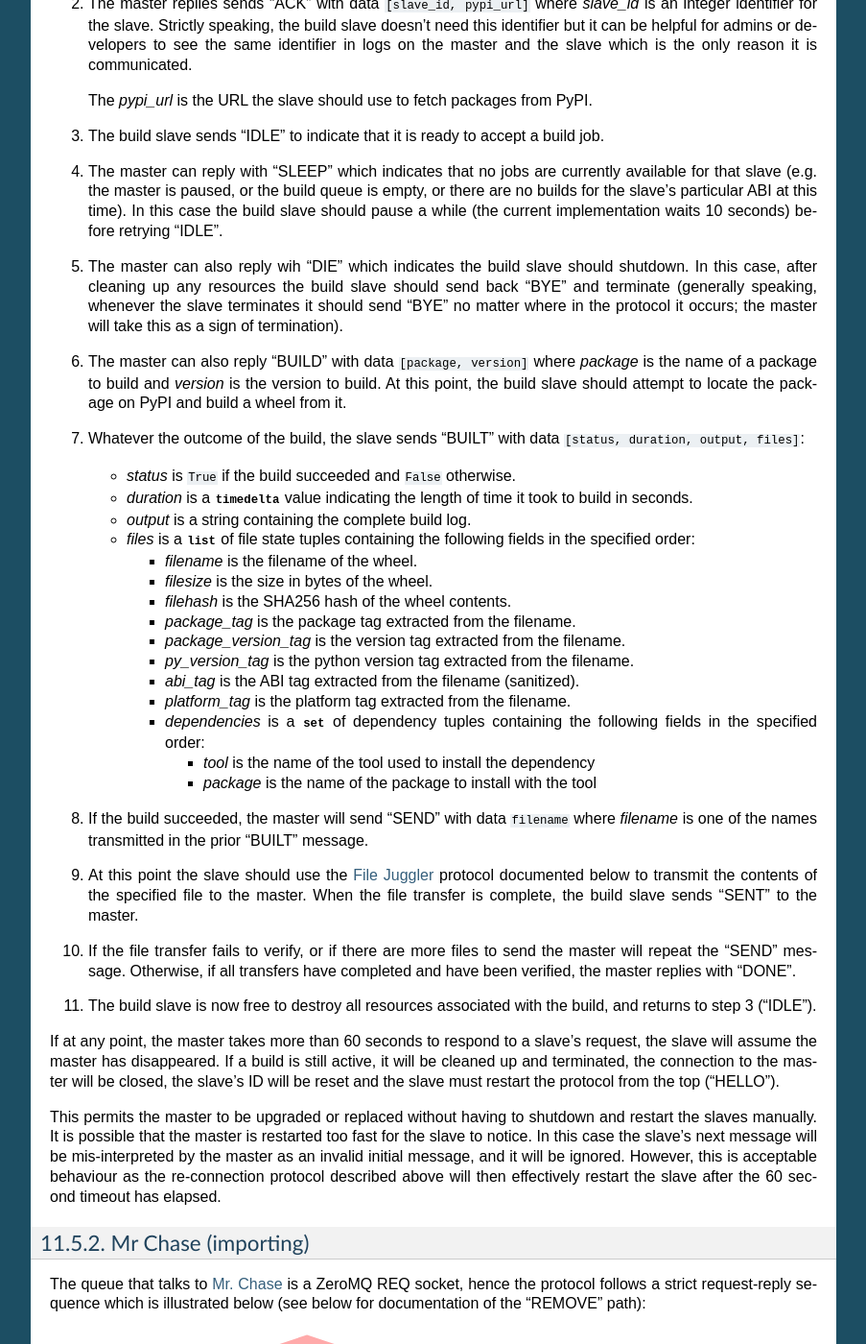
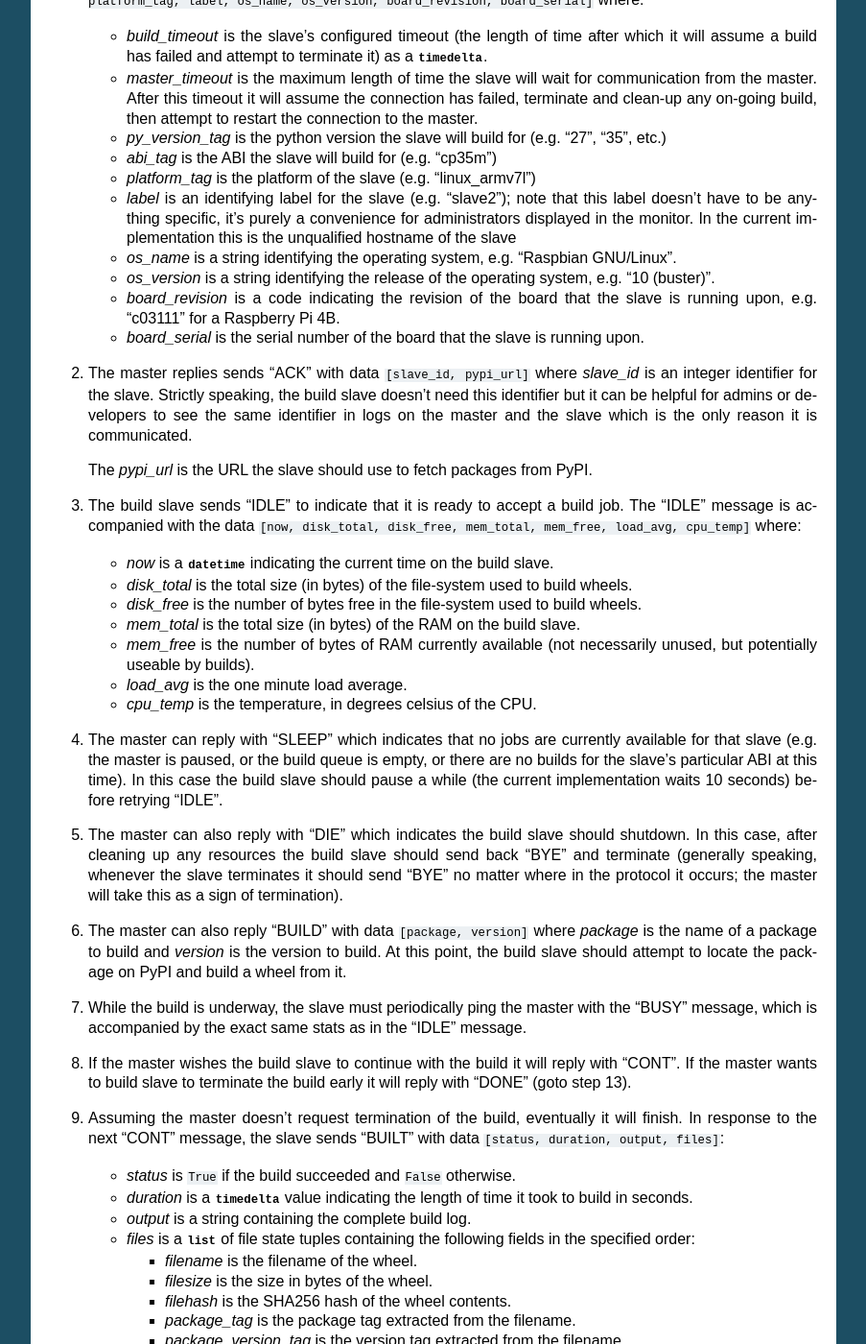
Before and after one commit to piwheels/piwheels, a Sphinx documentation site: the page built from docs/development.rst, in a window 1280 px wide and 1400 px high, scrolled down 5756 px. Shown: the whole window at 96% size, without its empty margins (198-1101 px from the left). Built offline with Sphinx 7.4.7, drawn with Linux system fonts in a browser that asks for light colours; some of the changed text lies outside the part shown.

Commit message:
Lots of docs work
Tidying up various out-of-date statements, links, fixing broken autodoc
imports, etc.

```diff
--- a/docs/development.rst
+++ b/docs/development.rst
@@ -122,9 +122,8 @@
 Implemented in: :class:`piwheels.master.the_architect.TheArchitect`.
 
 This task is the final database related task in the master script. Unlike
-:ref:`the-oracle` it simply queries the database for the packages that need
-building.  Whenever :ref:`slave-driver` needs a task to hand to a build slave,
-it asks the Architect for one matching the build slave's ABI.
+:ref:`the-oracle` it periodically queries the database for the packages that
+need building and passes this information along to the :ref:`slave-driver`.
 
 
 .. _slave-driver:
@@ -134,11 +133,14 @@
 
 Implemented in: :class:`piwheels.master.slave_driver.SlaveDriver`.
 
-This task is the main coordinator of the build slave's activities. When a build
+This task is the main coordinator of the build slaves' activities. When a build
 slave first comes online it introduces itself to this task (with information
-including the ABI it can build for), and asks for a package to build. As
-described above, this task asks :ref:`the-architect` for the next package
-matching the build slave's ABI and passes this back.
+including the ABI it can build for), and asks for a package to build. If there
+is a pending package matching the build slave's ABI, it will be told to build
+that package.
+
+Periodically, :ref:`the-architect` refreshes this tasks' list of packages that
+require building.
 
 Eventually the build slave will communicate whether or not the build succeeded,
 along with information about the build (log output, files generated, etc.).
@@ -147,7 +149,9 @@
 a file transfer from the relevant build slave.
 
 Finally, when all files from the build have been transferred, the Slave Driver
-informs the :ref:`the-scribe` that the package's index will need (re)writing.
+informs the :ref:`the-scribe` that the package's index and project page will
+need (re)writing. It also periodically informs :ref:`big-brother` of the size
+of the build queue.
 
 
 .. _mr-chase:
@@ -258,8 +262,13 @@
   validated on both transmission and reception (see :mod:`piwheels.protocols`
   for more information).
 
+For example the message telling a build slave what package and version to build
+looks like this in Python syntax::
+
+    ['BUILD', 'numpy', '1.14.0']
+
 If a message is not associated with any data whatsoever, it is transmitted as a
-simple unicode string (without the tuple encapsulation). The serialization
+simple unicode string (without the list encapsulation). The serialization
 format for all messages in the system is currently `CBOR`_.
 
 
@@ -272,24 +281,42 @@
 .. image:: images/slave_protocol.*
     :align: center
 
-1. The new build slave sends "HELLO" with data ``[timeout, py_version_tag,
-   abi_tag, platform_tag, label]`` where:
+1. The new build slave sends "HELLO" with data ``[build_timeout,
+   master_timeout, py_version_tag, abi_tag, platform_tag, label, os_name,
+   os_version, board_revision, board_serial]`` where:
 
-   * ``timeout`` is the slave's configured timeout (the length of time after
-     which it will assume a build has failed and attempt to terminate it) as
-     a :class:`~datetime.timedelta`.
+   * *build_timeout* is the slave's configured timeout (the length of time
+     after which it will assume a build has failed and attempt to terminate it)
+     as a :class:`~datetime.timedelta`.
 
-   * ``py_version_tag`` is the python version the slave will build for
-     (e.g. "27", "35", etc.)
+   * *master_timeout* is the maximum length of time the slave will wait for
+     communication from the master. After this timeout it will assume the
+     connection has failed, terminate and clean-up any on-going build, then
+     attempt to restart the connection to the master.
 
-   * ``abi_tag`` is the ABI the slave will build for (e.g. "cp35m")
+   * *py_version_tag* is the python version the slave will build for (e.g.
+     "27", "35", etc.)
 
-   * ``platform_tag`` is the platform of the slave (e.g. "linux_armv7l")
+   * *abi_tag* is the ABI the slave will build for (e.g. "cp35m")
 
-   * ``label`` is an identifying label for the slave (e.g. "slave2"); note
-     that this label doesn't have to be anything specific, it's purely a
-     convenience for administrators displayed in the monitor. In the current
-     implementation this is the unqualified hostname of the slave
+   * *platform_tag* is the platform of the slave (e.g. "linux_armv7l")
+
+   * *label* is an identifying label for the slave (e.g. "slave2"); note that
+     this label doesn't have to be anything specific, it's purely a convenience
+     for administrators displayed in the monitor. In the current implementation
+     this is the unqualified hostname of the slave
+
+   * *os_name* is a string identifying the operating system, e.g. "Raspbian
+     GNU/Linux".
+
+   * *os_version* is a string identifying the release of the operating system,
+     e.g. "10 (buster)".
+
+   * *board_revision* is a code indicating the revision of the board that the
+     slave is running upon, e.g. "c03111" for a Raspberry Pi 4B.
+
+   * *board_serial* is the serial number of the board that the slave is running
+     upon.
 
 2. The master replies sends "ACK" with data ``[slave_id, pypi_url]`` where
    *slave_id* is an integer identifier for the slave. Strictly speaking, the
@@ -300,7 +327,26 @@
    The *pypi_url* is the URL the slave should use to fetch packages from PyPI.
 
 3. The build slave sends "IDLE" to indicate that it is ready to accept a
-   build job.
+   build job. The "IDLE" message is accompanied with the data ``[now,
+   disk_total, disk_free, mem_total, mem_free, load_avg, cpu_temp]`` where:
+
+   * *now* is a :class:`~datetime.datetime` indicating the current time on the
+     build slave.
+
+   * *disk_total* is the total size (in bytes) of the file-system used to build
+     wheels.
+
+   * *disk_free* is the number of bytes free in the file-system used to build
+     wheels.
+
+   * *mem_total* is the total size (in bytes) of the RAM on the build slave.
+
+   * *mem_free* is the number of bytes of RAM currently available (not
+     necessarily unused, but potentially useable by builds).
+
+   * *load_avg* is the one minute load average.
+
+   * *cpu_temp* is the temperature, in degrees celsius of the CPU.
 
 4. The master can reply with "SLEEP" which indicates that no jobs are
    currently available for that slave (e.g. the master is paused, or the build
@@ -308,7 +354,7 @@
    this time). In this case the build slave should pause a while (the current
    implementation waits 10 seconds) before retrying "IDLE".
 
-5. The master can also reply wih "DIE" which indicates the build slave should
+5. The master can also reply with "DIE" which indicates the build slave should
    shutdown. In this case, after cleaning up any resources the build slave
    should send back "BYE" and terminate (generally speaking, whenever the slave
    terminates it should send "BYE" no matter where in the protocol it occurs;
@@ -319,8 +365,17 @@
    build. At this point, the build slave should attempt to locate the package
    on PyPI and build a wheel from it.
 
-7. Whatever the outcome of the build, the slave sends "BUILT" with data
-   ``[status, duration, output, files]``:
+7. While the build is underway, the slave must periodically ping the master
+   with the "BUSY" message, which is accompanied by the exact same stats as in
+   the "IDLE" message.
+
+8. If the master wishes the build slave to continue with the build it will
+   reply with "CONT". If the master wants to build slave to terminate the build
+   early it will reply with "DONE" (goto step 13).
+
+9. Assuming the master doesn't request termination of the build, eventually it
+   will finish. In response to the next "CONT" message, the slave sends "BUILT"
+   with data ``[status, duration, output, files]``:
 
    * *status* is ``True`` if the build succeeded and ``False`` otherwise.
 
@@ -356,35 +411,35 @@
 
        + *package* is the name of the package to install with the tool
 
-8. If the build succeeded, the master will send "SEND" with data ``filename``
-   where *filename* is one of the names transmitted in the prior "BUILT"
-   message.
+10. If the build succeeded, the master will send "SEND" with data ``filename``
+    where *filename* is one of the names transmitted in the prior "BUILT"
+    message.
 
-9. At this point the slave should use the :ref:`file-juggler-protocol` protocol
-   documented below to transmit the contents of the specified file to the
-   master. When the file transfer is complete, the build slave sends "SENT" to
-   the master.
+11. At this point the slave should use the :ref:`file-juggler-protocol`
+    protocol documented below to transmit the contents of the specified file to
+    the master. When the file transfer is complete, the build slave sends
+    "SENT" to the master.
 
-10. If the file transfer fails to verify, or if there are more files to send
+12. If the file transfer fails to verify, or if there are more files to send
     the master will repeat the "SEND" message. Otherwise, if all transfers have
     completed and have been verified, the master replies with "DONE".
 
-11. The build slave is now free to destroy all resources associated with the
+13. The build slave is now free to destroy all resources associated with the
     build, and returns to step 3 ("IDLE").
 
-If at any point, the master takes more than 60 seconds to respond to a slave's
-request, the slave will assume the master has disappeared. If a build is still
-active, it will be cleaned up and terminated, the connection to the master will
-be closed, the slave's ID will be reset and the slave must restart the protocol
-from the top ("HELLO").
+If at any point, the master takes longer than *master_timeout* (default: 5
+minutes) to respond to a slave's request, the slave will assume the master has
+disappeared. If a build is still active, it will be cleaned up and terminated,
+the connection to the master will be closed, the slave's ID will be reset and
+the slave must restart the protocol from the top ("HELLO").
 
 This permits the master to be upgraded or replaced without having to shutdown
 and restart the slaves manually. It is possible that the master is restarted
 too fast for the slave to notice. In this case the slave's next message will be
 mis-interpreted by the master as an invalid initial message, and it will be
 ignored. However, this is acceptable behaviour as the re-connection protocol
-described above will then effectively restart the slave after the 60 second
-timeout has elapsed.
+described above will then effectively restart the slave after the
+*master_timeout* has elapsed.
 
 
 Mr Chase (importing)
@@ -397,16 +452,19 @@
 .. image:: images/import_protocol.*
     :align: center
 
-1. The importer sends "IMPORT" with data ``[abi_tag, package, version, status,
-   duration, output, files]``:
+1. The importer sends "IMPORT" with data ``[slave_id, package, version,
+   abi_tag, status, duration, output, files]``:
+
+   * *slave_id* is the integer id of the build slave that created the wheel.
+     This is usually 0 and is ignored by the master anyway.
+
+   * *package* is the name of the package that the build is for.
+
+   * *version* is the version of the package that the build is for.
 
    * *abi_tag* is either ``None``, indicating that the master should use the
      "default" (minimum) build ABI registered in the system, or is a string
      indicating the ABI that the build was attempted for.
-
-   * *package* is the name of the package that the build is for.
-
-   * *version* is the version of the package that the build is for.
 
    * *status* is ``True`` if the build succeeded and ``False`` otherwise.
 
--- a/docs/master.rst
+++ b/docs/master.rst
@@ -191,7 +191,7 @@
 
 .. code-block:: console
 
-    # wget https://raw.githubusercontent.com/bennuttall/piwheels/master/piwheels-master.service
+    # wget https://raw.githubusercontent.com/piwheels/piwheels/master/piwheels-master.service
     # cp piwheels-master.service /etc/systemd/system/
     # systemctl daemon-reload
     # systemctl enable piwheels-master
--- a/docs/overview.rst
+++ b/docs/overview.rst
@@ -35,6 +35,9 @@
 | :doc:`remove`   | A tool for manually removing builds from the      |
 |                 | database and file-system.                         |
 +-----------------+---------------------------------------------------+
+| :doc:`rebuild`  | A tool for regenerating certain elements of the   |
+|                 | piwheels web-site.                                |
++-----------------+---------------------------------------------------+
 | :doc:`logger`   | A tool for transferring download statistics into  |
 |                 | the piwheels database.                            |
 +-----------------+---------------------------------------------------+
--- a/docs/slaves.rst
+++ b/docs/slaves.rst
@@ -67,7 +67,7 @@
 
 .. code-block:: console
 
-    # wget https://raw.githubusercontent.com/bennuttall/piwheels/master/deploy_slave.sh
+    # wget https://raw.githubusercontent.com/piwheels/piwheels/master/deploy_slave.sh
     # chmod +x deploy_slave.sh
     # ./deploy_slave.sh
 
@@ -94,7 +94,7 @@
 
 .. code-block:: console
 
-    # wget https://raw.githubusercontent.com/bennuttall/piwheels/master/piwheels-slave.service
+    # wget https://raw.githubusercontent.com/piwheels/piwheels/master/piwheels-slave.service
     # cp piwheels-slave.service /etc/systemd/system/
     # systemctl daemon-reload
     # systemctl enable piwheels-slave
```
Also changed, not shown: other parts of docs/development.rst (+7 -7 lines), docs/images/master_arch.png, docs/images/master_arch.svg, docs/images/slave_protocol.png, docs/images/slave_protocol.svg, 5 other files.
